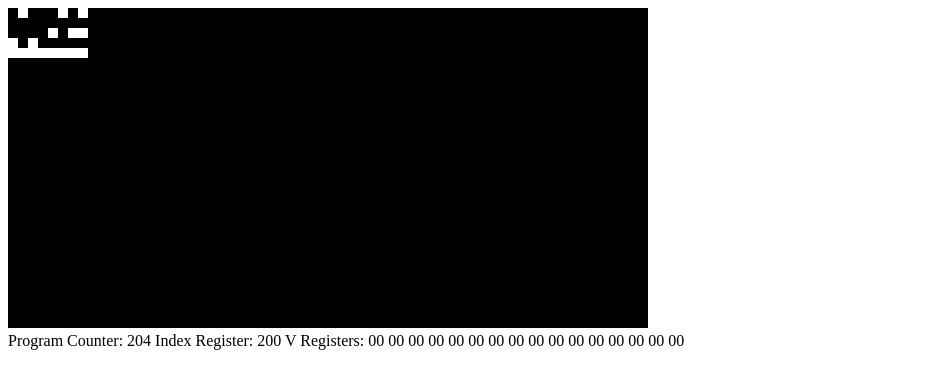
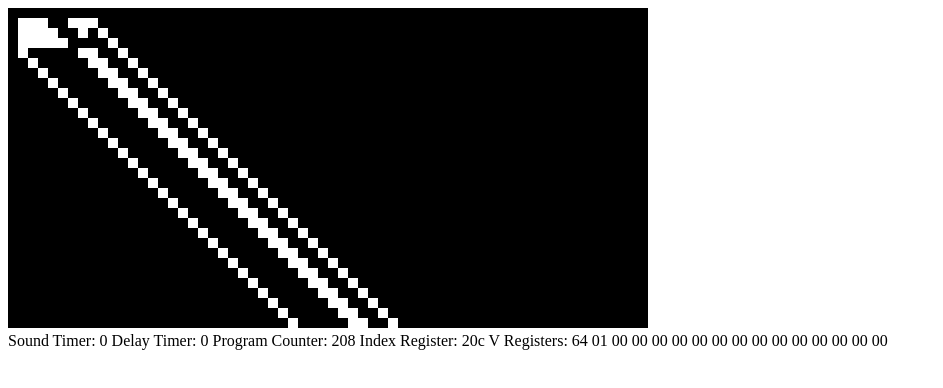
Before and after one commit to an-OK-squirrel/chip8, a plain HTML site: page index.html in a window 1280 px wide. Shown: the whole page, without its empty margins (0-943 px from the left). Drawn offline with Linux system fonts and the light colour scheme.

Commit message:
Things to be done

```diff
--- a/index.html
+++ b/index.html
@@ -7,6 +7,8 @@
         <canvas id="display" width=640 height=320></canvas>
         <br/>
 
+        <span id="st"></span>
+        <span id="dt"></span>
         <span id="pc"></span>
         <span id="ireg"></span>
         <span id="vregs"></span>
--- a/main.js
+++ b/main.js
@@ -27,6 +27,8 @@ Chip8.prototype.reset = function() {
 
     this.clearDisplay();
     this.display.fill(false);
+
+    this.prevTime = Date.now();
 }
 
 Chip8.prototype.loadProgram = function(program) { // program is Uint8array
@@ -46,10 +48,14 @@ Chip8.prototype.debugDOM = function () {
     document.getElementById("vregs").innerHTML = "V Registers: " + this.v.join(" ").split(" ").map(e => toHex(parseInt(e, 10), 2)).join(" ");
     document.getElementById("pc").innerHTML = "Program Counter: " + this.programCounter.toString(16);
     document.getElementById("ireg").innerHTML = "Index Register: " + this.indexRegister.toString(16);
+    document.getElementById("dt").innerHTML = "Delay Timer: " + this.delayTimer;
+    document.getElementById("st").innerHTML = "Sound Timer: " + this.soundTimer;
 
 }
 
 Chip8.prototype.cycle = function() {
+
+    this.updateTimers();
 
     // read opcode
     var opcode = (this.memory[this.programCounter] << 8) + this.memory[this.programCounter + 1];
@@ -57,8 +63,8 @@ Chip8.prototype.cycle = function() {
     var y = (opcode & 0x00f0) >> 4
     var n = [opcode & 0x000f, opcode & 0x00ff, opcode & 0x0fff]; // constants always end the opcode
 
-    console.log(opcode, x, y);
-    console.log(Math.floor((opcode & 0xf000) >> 12), n);
+    // console.log(opcode, x, y);
+    // console.log(Math.floor((opcode & 0xf000) >> 12), n);
     switch (Math.floor((opcode & 0xf000) >> 12)) {
         case 0:
             // TODO: Graphics opcodes
@@ -187,9 +193,9 @@ Chip8.prototype.cycle = function() {
             break;
 
         case 0xD: // draw a sprite at X,Y with N width and starting at I
-            console.log("sprite", x, y, n[0], this.indexRegister);
-            for (i = x; i < x + 8; i++) {
-                for (j = y; j < y + n[0]; j++) {
+            console.log("sprite", this.v[x], this.v[y], n[0], this.indexRegister);
+            for (i = this.v[x]; i < this.v[x] + 8; i++) {
+                for (j = this.v[y]; j < this.v[y] + n[0]; j++) {
                     var displayIndex = i + j * 64;
                     // WARNING: UGLY CODE AHEAD
                     // BECAUSE XOR USES NUMBERS
@@ -197,15 +203,15 @@ Chip8.prototype.cycle = function() {
                         // XOR GRAPHICS
                         this.display[displayIndex] ^
                             // GET BYTE
-                            (this.memory[j - y + this.indexRegister] >>
+                            (this.memory[j - this.v[y] + this.indexRegister] >>
                                 // GET BIT
-                                (i - x) & 1)
+                                (i - this.v[x]) & 1)
                         ]; // he's crying because the code is ugly
 
                 }
             }
 
-            this.updateDisplay(x, y, 8, n[0]);
+            this.updateDisplay(this.v[x], this.v[y], 8, n[0]);
             break;
 
         default:
@@ -213,6 +219,22 @@ Chip8.prototype.cycle = function() {
     }
 
     this.programCounter += 2; // move onto next
+}
+
+Chip8.prototype.updateTimers = function() {
+    var newTime = Date.now();
+
+    var difference = Math.floor(((newTime - this.prevTime) / 1000) * 60);
+
+    this.delayTimer -= difference;
+    this.soundTimer -= difference;
+
+    this.delayTimer = Math.max(0, this.delayTimer);
+    this.soundTimer = Math.max(0, this.soundTimer);
+
+    if (this.delayTimer > 0) {console.log(newTime);}
+
+    this.prevTime = newTime;
 }
 
 Chip8.prototype.initCanvas = function(id) {
@@ -229,9 +251,9 @@ Chip8.prototype.clearDisplay = function() {
     this.ctx.fillRect(0, 0, this.displayWidth, this.displayHeight);
 }
 
-Chip8.prototype.updateDisplay = function(x, y, width, height) {
+Chip8.prototype.updateDisplay = function(x, y, width, height) {;
     for (i = x; i < x + width; i++) { // loop over x in rectangle
-        for (var j = y; j < height; j++) { // same with y
+        for (var j = y; j < y + height; j++) { // same with y
 
             var displayIndex = i + j * 64; // screen is 64 wide, too lazy for 2d arrays
 
@@ -246,9 +268,19 @@ Chip8.prototype.updateDisplay = function(x, y, width, height) {
     }
 }
 
+function memes() {
+    window.requestAnimationFrame(memes)
+    test.cycle();
+    test.debugDOM();
+}
+
 var test = new Chip8("display");
-test.loadProgram([0xa2, 0x00, 0xd0, 0x05, 0xff]);
-test.cycle();
-test.cycle();
-test.debug();
-test.debugDOM();
+test.loadProgram([0x60,0x00,
+    0x61,0x01,
+    0xA2,0x0C,
+    0x80,0x14,
+    0xD0,0x04,
+    0x12,0x04,
+    0xE7,0x81,
+    0x81,0xFF]);
+memes()
```
